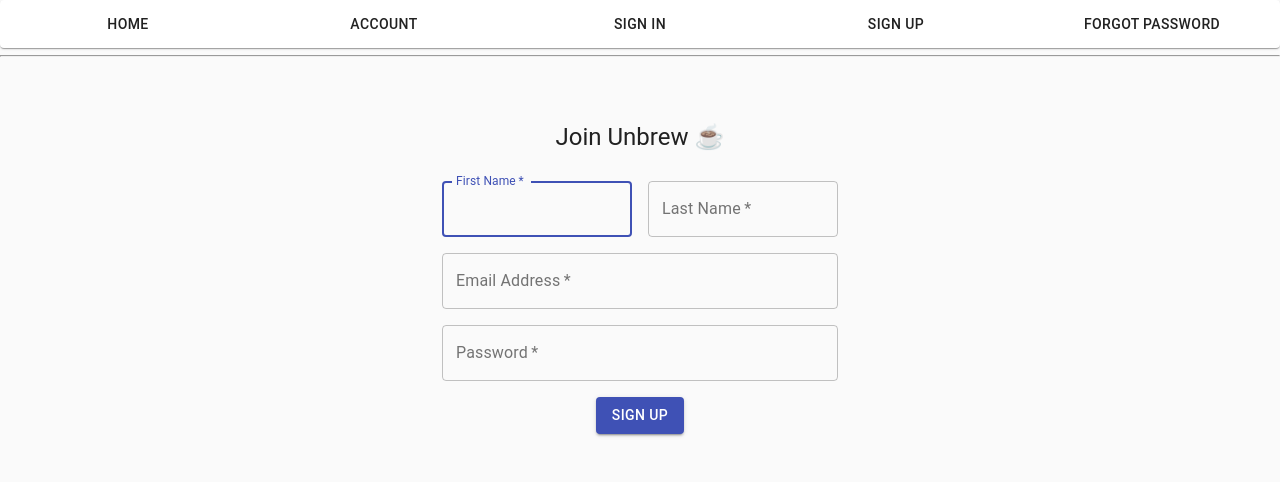
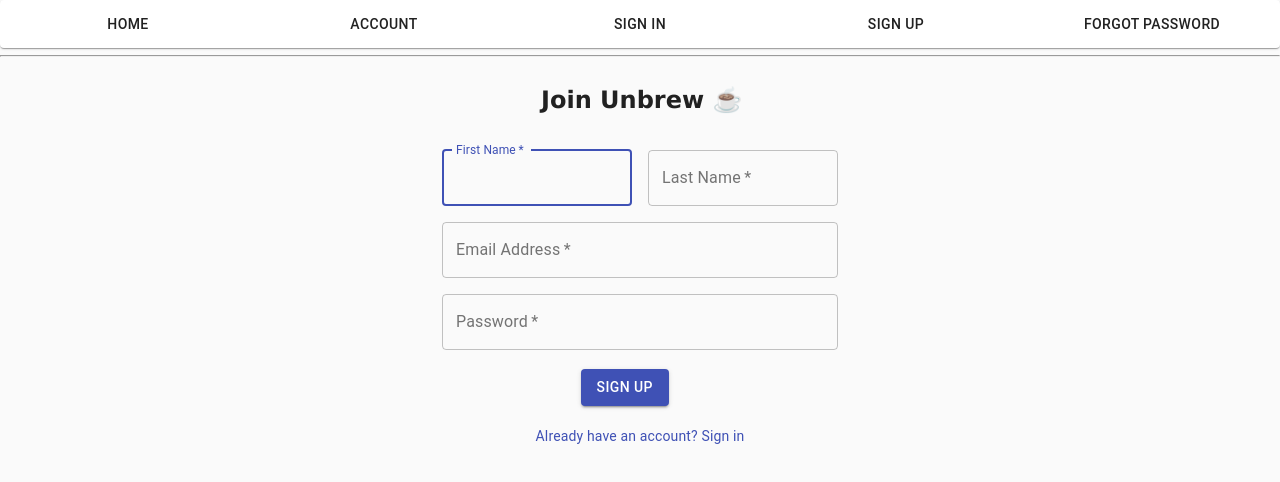
Before and after one commit to Cooper-Cole/unbrew, a React (Create React App) app: page /signup in a window 1280 px wide. Shown: the top 482 px of the page. Built offline with nearby package versions, Linux system fonts and the light colour scheme.

Commit message:
Forms modified

```diff
--- a/src/components/mainform.js
+++ b/src/components/mainform.js
@@ -4,31 +4,8 @@
 import TextField from '@material-ui/core/TextField';
 import Grid from '@material-ui/core/Grid';
 import Typography from '@material-ui/core/Typography';
-import { makeStyles } from '@material-ui/core/styles';
 import Container from '@material-ui/core/Container';
-
 import axios from 'axios';
-
-
-
-// const useStyles = makeStyles(theme => ({
-//   paper: {
-//     marginTop: theme.spacing(8),
-//     display: 'flex',
-//     flexDirection: 'column',
-//     alignItems: 'center',
-//   },
-
-
-
-//   form: {
-//     width: '100%', // Fix IE 11 issue.
-//     marginTop: theme.spacing(3),
-//   },
-//   submit: {
-//     margin: theme.spacing(2, 0, 1),
-//   },
-// }));
 
 export default class MainForm extends React.Component {
 
@@ -76,30 +53,21 @@
       });
     }
 
-  //     onSave(e) {
-  //         // e.preventDefault();
-  //         const coffee = {
-  //             coffeeName: this.state.coffeeName,
-  //           }
-  //           axios.post('http://localhost:9000/account', coffee)
-  //           .then(res => console.log(res.data));
-  //         }
-
-  //         componentDidMount() {
-  //             this.onSave();
-  //           }
 
   render() {
 
-    // const classes = useStyles();
+    const stylePage = {
+      styleHead : {
+          marginLeft: "38%",
+          fontFamily: "Verdana",
+          fontWeight: "bold"
+      }
+    }
 
   return (
     <Container component="main" maxWidth="s">
       <CssBaseline />
-      {/* <div className={classes.paper}> */}
-        {/* <Avatar className={classes.avatar}>
-        </Avatar> */}
-        <Typography component="h1" variant="h5">
+        <Typography style={stylePage.styleHead} component="h1" variant="h5">
         Create a New Brew
         </Typography>
         <p> </p>
@@ -206,6 +174,7 @@
             <Grid item xs={12} sm={6}>
               <TextField
                 variant="outlined"
+                multiline
                 fullWidth
                 name="steps"
                 label="Detailed Steps"
@@ -216,13 +185,12 @@
               />
             </Grid>
           </Grid>
-          <Button size="lg" block
+          <p></p>
+          <Button  size="large"  block
             type="submit"
-            // fullWidth
+            fullWidth
             variant="contained"
             color="primary"
-            // className={classes.submit}
-            // onClick={(e) => { this.onSave(e)}}
             >
             Save
           </Button>
--- a/src/components/passwordForget.js
+++ b/src/components/passwordForget.js
@@ -1,9 +1,77 @@
 import React from 'react';
+// import Avatar from '@material-ui/core/Avatar';
+import Button from '@material-ui/core/Button';
+import CssBaseline from '@material-ui/core/CssBaseline';
+import TextField from '@material-ui/core/TextField';
+// import Link from '@material-ui/core/Link';
+import Grid from '@material-ui/core/Grid';
+import Typography from '@material-ui/core/Typography';
+import { makeStyles } from '@material-ui/core/styles';
+import Container from '@material-ui/core/Container';
 
-const PasswordForgetPage = () => (
-    <div>
-        <h1>PasswordForgetPage</h1>
-    </div>
-);
 
-export default PasswordForgetPage;
+const useStyles = makeStyles(theme => ({
+  paper: {
+    marginTop: theme.spacing(8),
+    display: 'flex',
+    flexDirection: 'column',
+    alignItems: 'center',
+  },
+//   avatar: {
+//     margin: theme.spacing(1),
+//     backgroundColor: theme.palette.secondary.main,
+//   },
+  form: {
+    width: '100%', // Fix IE 11 issue.
+    marginTop: theme.spacing(3),
+  },
+  submit: {
+    margin: theme.spacing(2, 0, 1),
+  },
+}));
+
+export default function PasswordForget() {
+  const classes = useStyles();
+
+  return (
+    <Container component="main" maxWidth="xs">
+      <CssBaseline />
+      <div className={classes.paper}>
+        {/* <Avatar className={classes.avatar}>
+        </Avatar> */}
+        <Typography component="h1" variant="h5">
+        Forgot Password? Enter your Email
+        </Typography>
+        <p> </p>
+          <Grid container spacing={2}>
+            <Grid item xs={12}>
+              <TextField
+                variant="outlined"
+                required
+                fullWidth
+                id="email"
+                label="Email Address"
+                name="email"
+                autoComplete="email"
+              />
+            </Grid>
+          </Grid>
+          <Button
+            type="submit"
+            // fullWidth
+            variant="contained"
+            color="primary"
+            className={classes.submit}>
+            Submit
+          </Button>
+          <Grid container justify="center">
+            <Grid item>
+              {/* <Link href="#" variant="body2">
+                Already have an account? Sign in
+              </Link> */}
+            </Grid>
+          </Grid>
+      </div>
+    </Container>
+  );
+}
--- a/src/components/signin.js
+++ b/src/components/signin.js
@@ -1,50 +1,39 @@
 import React from 'react';
-// import Avatar from '@material-ui/core/Avatar';
+import * as ROUTES from '../routes/routes';
 import Button from '@material-ui/core/Button';
 import CssBaseline from '@material-ui/core/CssBaseline';
 import TextField from '@material-ui/core/TextField';
-// import Link from '@material-ui/core/Link';
+import Link from '@material-ui/core/Link';
 import Grid from '@material-ui/core/Grid';
 import Typography from '@material-ui/core/Typography';
-import { makeStyles } from '@material-ui/core/styles';
 import Container from '@material-ui/core/Container';
 
-
-const useStyles = makeStyles(theme => ({
-  paper: {
-    marginTop: theme.spacing(8),
-    display: 'flex',
-    flexDirection: 'column',
-    alignItems: 'center',
+const stylePage = {
+  styleHead : {
+      marginLeft: "25%",
+      fontFamily: "Verdana",
+      fontWeight: "bold",
+      paddingBottom: "5%",
+      paddingTop: "5%"
   },
-//   avatar: {
-//     margin: theme.spacing(1),
-//     backgroundColor: theme.palette.secondary.main,
-//   },
-  form: {
-    width: '100%', // Fix IE 11 issue.
-    marginTop: theme.spacing(3),
-  },
-  submit: {
-    margin: theme.spacing(2, 0, 1),
-  },
-}));
+  styleButton: {
+    marginTop: "5%",
+    marginLeft: "35%",
+    marginBottom: "5%"
+  }
+}
 
 export default function SignInPage() {
-  const classes = useStyles();
-
   return (
     <Container component="main" maxWidth="xs">
       <CssBaseline />
-      <div className={classes.paper}>
-        {/* <Avatar className={classes.avatar}>
-        </Avatar> */}
-        <Typography component="h1" variant="h5">
+      <div >
+        <Typography style={stylePage.styleHead} component="h1" variant="h5">
         Join Unbrew ☕️
         </Typography>
         <p> </p>
           <Grid container spacing={2}>
-            <Grid item xs={12}>
+            <Grid paddingTop="30%" item xs={12}>
               <TextField
                 variant="outlined"
                 required
@@ -55,7 +44,7 @@
                 autoComplete="email"
               />
             </Grid>
-            <Grid item xs={12}>
+            <Grid padding="50%" item xs={12}>
               <TextField
                 variant="outlined"
                 required
@@ -68,18 +57,19 @@
             </Grid>
           </Grid>
           <Button
+            style={stylePage.styleButton}
             type="submit"
             // fullWidth
             variant="contained"
             color="primary"
-            className={classes.submit}>
+            >
             Sign In
           </Button>
           <Grid container justify="center">
             <Grid item>
-              {/* <Link href="#" variant="body2">
-                Already have an account? Sign in
-              </Link> */}
+              <Link to exact href={ROUTES.SIGN_UP} label="Sign In" variant="body2">
+                Don't have an account? Sign up!
+              </Link>
             </Grid>
           </Grid>
       </div>
--- a/src/components/signup.js
+++ b/src/components/signup.js
@@ -1,45 +1,35 @@
 import React from 'react';
-// import Avatar from '@material-ui/core/Avatar';
 import Button from '@material-ui/core/Button';
 import CssBaseline from '@material-ui/core/CssBaseline';
 import TextField from '@material-ui/core/TextField';
-// import Link from '@material-ui/core/Link';
+import Link from '@material-ui/core/Link';
 import Grid from '@material-ui/core/Grid';
 import Typography from '@material-ui/core/Typography';
-import { makeStyles } from '@material-ui/core/styles';
 import Container from '@material-ui/core/Container';
+import * as ROUTES from '../routes/routes';
 
-
-const useStyles = makeStyles(theme => ({
-  paper: {
-    marginTop: theme.spacing(8),
-    display: 'flex',
-    flexDirection: 'column',
-    alignItems: 'center',
+const stylePage = {
+  styleHead : {
+      marginLeft: "25%",
+      fontFamily: "Verdana",
+      fontWeight: "bold",
+      paddingBottom: "5%",
+      paddingTop: "5%"
   },
-//   avatar: {
-//     margin: theme.spacing(1),
-//     backgroundColor: theme.palette.secondary.main,
-//   },
-  form: {
-    width: '100%', // Fix IE 11 issue.
-    marginTop: theme.spacing(3),
-  },
-  submit: {
-    margin: theme.spacing(2, 0, 1),
-  },
-}));
+  styleButton: {
+    marginTop: "5%",
+    marginLeft: "35%",
+    marginBottom: "5%"
+  }
+}
 
 export default function SignUpPage() {
-  const classes = useStyles();
-
   return (
     <Container component="main" maxWidth="xs">
       <CssBaseline />
-      <div className={classes.paper}>
         {/* <Avatar className={classes.avatar}>
         </Avatar> */}
-        <Typography component="h1" variant="h5">
+        <Typography style={stylePage.styleHead} component="h1" variant="h5">
         Join Unbrew ☕️
         </Typography>
         <p> </p>
@@ -91,21 +81,20 @@
             </Grid>
           </Grid>
           <Button
+          style={stylePage.styleButton}
             type="submit"
             // fullWidth
             variant="contained"
-            color="primary"
-            className={classes.submit}>
+            color="primary">
             Sign Up
           </Button>
           <Grid container justify="center">
             <Grid item>
-              {/* <Link href="#" variant="body2">
+              <Link to exact href={ROUTES.SIGN_IN} label="Sign In" variant="body2">
                 Already have an account? Sign in
-              </Link> */}
+              </Link>
             </Grid>
           </Grid>
-      </div>
     </Container>
   );
 }
```
